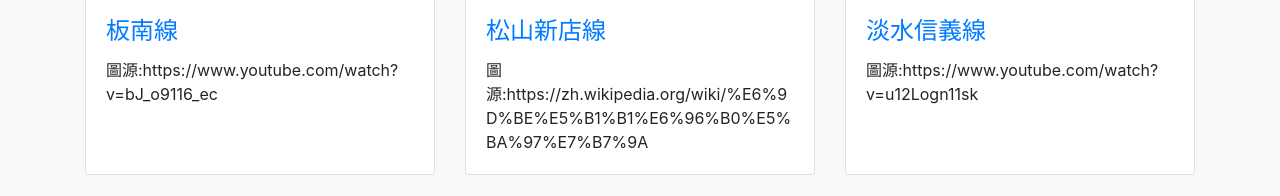
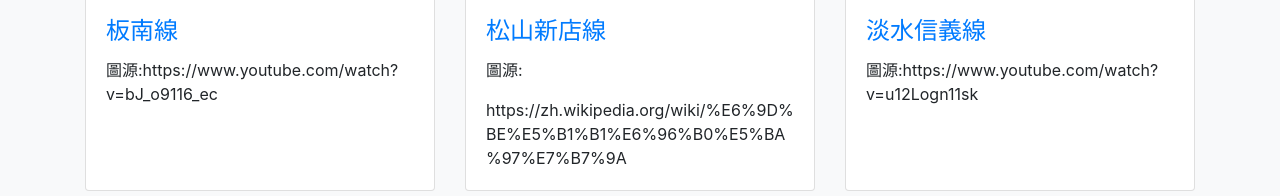
Before and after one commit to wu1wuhaha/newsite, a plain HTML site: page index.html in a window 1280 px wide. Shown: the part 1743-1939 px from the top of the page. Drawn offline with nearby package versions, Linux system fonts and the light colour scheme.

Commit message:
Update index.html

```diff
--- a/index.html
+++ b/index.html
@@ -150,7 +150,8 @@
                             <a href="#!"><img class="card-img-top" src="https://i.imgur.com/pW2bxlg.jpg" alt="..." /></a>
                             <div class="card-body">
                                 <h4 class="card-title"><a href="portfolio-2-col.html">松山新店線</a></h4>
-								<p class="card-text">圖源:https://zh.wikipedia.org/wiki/%E6%9D%BE%E5%B1%B1%E6%96%B0%E5%BA%97%E7%B7%9A</p>
+								<p class="card-text">圖源:</p>
+								<p class="card-text">https://zh.wikipedia.org/wiki/%E6%9D%BE%E5%B1%B1%E6%96%B0%E5%BA%97%E7%B7%9A</p>
                             </div>
                         </div>
                     </div>
```
